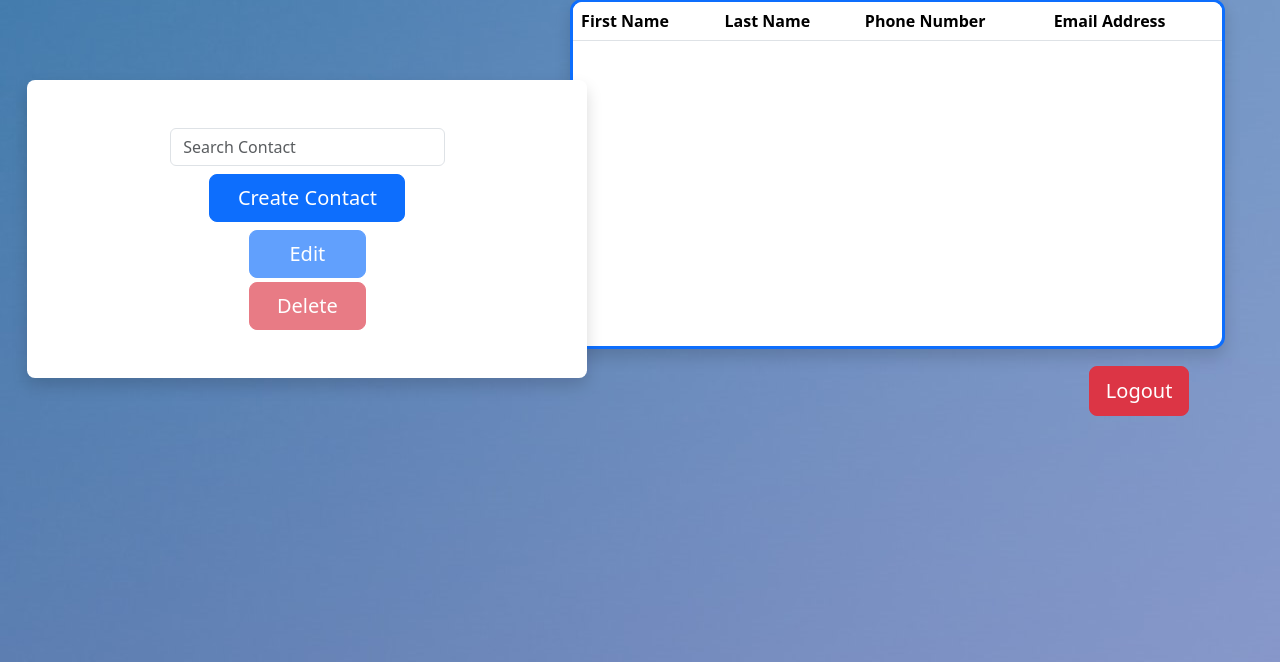
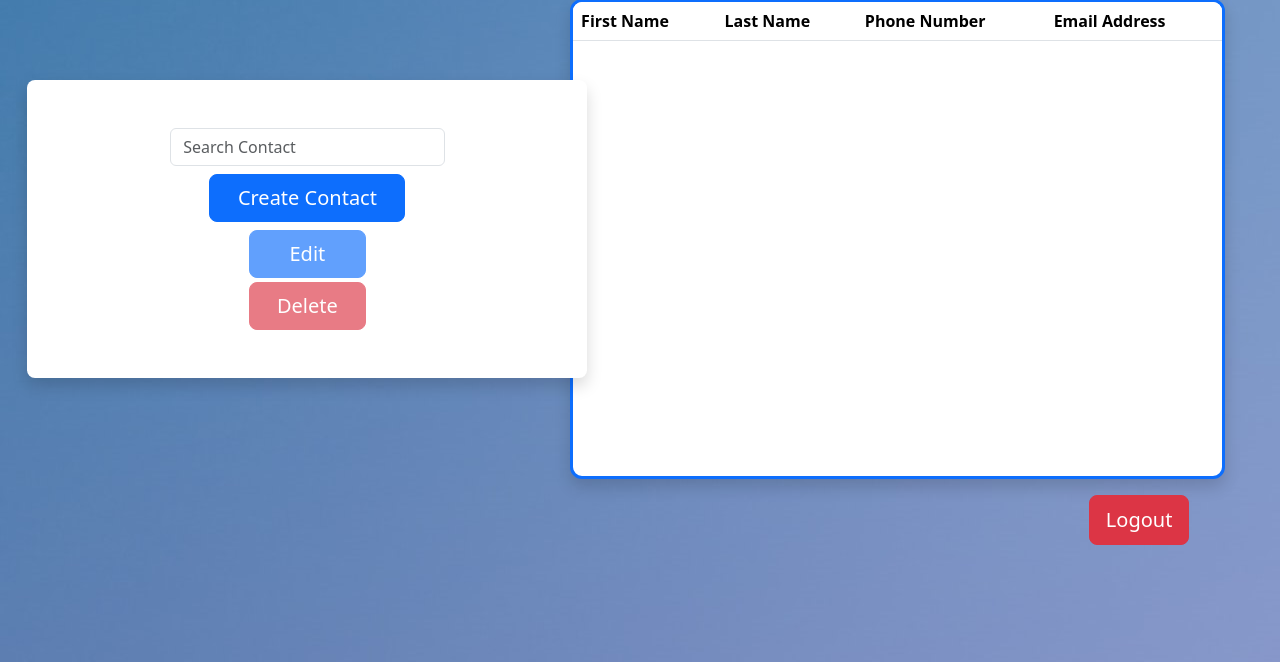
Before and after one commit to andyjhenriquez/SmallProjectGroup10COP4331C, a PHP site: page /indexHome.html in a window 1280 px wide. Shown: the part 138-800 px from the top of the page. Run offline with PHP 8.4, Linux system fonts and the light colour scheme; lists and menus that the app fills with data are empty; some libraries are stand-ins or nearby versions.

Commit message:
changing table size

```diff
--- a/css/stylesHome.css
+++ b/css/stylesHome.css
@@ -55,8 +55,8 @@ div.displayTable {
 
     background-color: #ffffff;
 
-    height: 68%;
-    width:120%;
+    height: 480px;
+    width: 120%;
     margin-left:-15%;
     margin-top:  25%;
 
```
